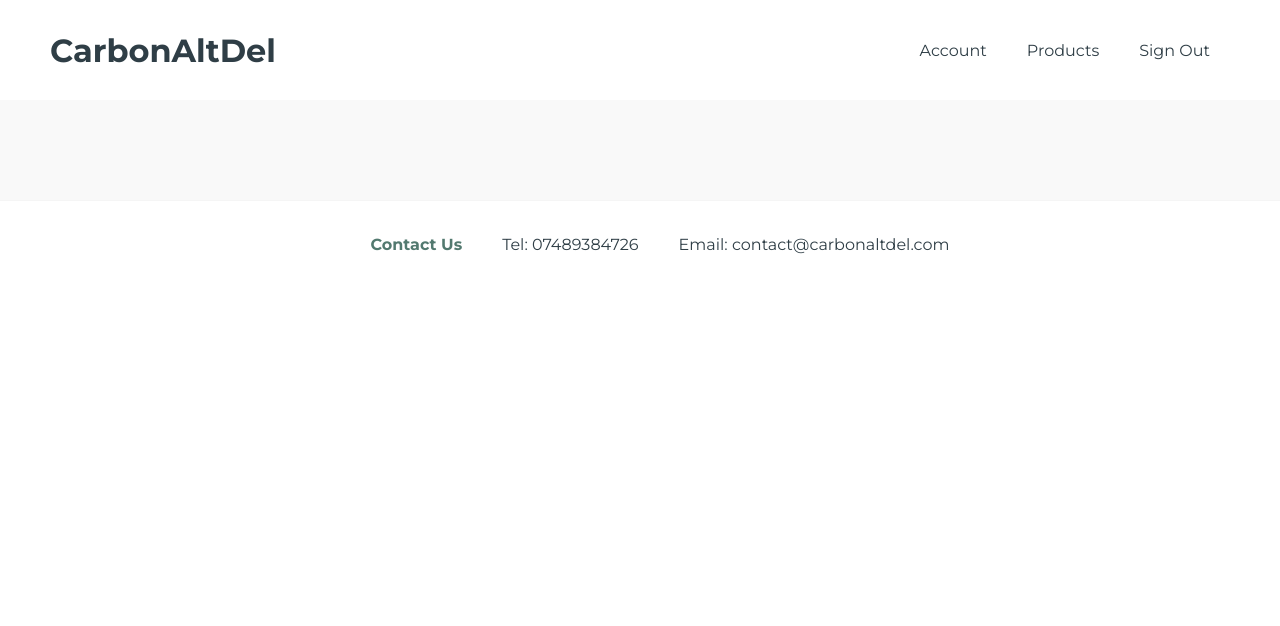
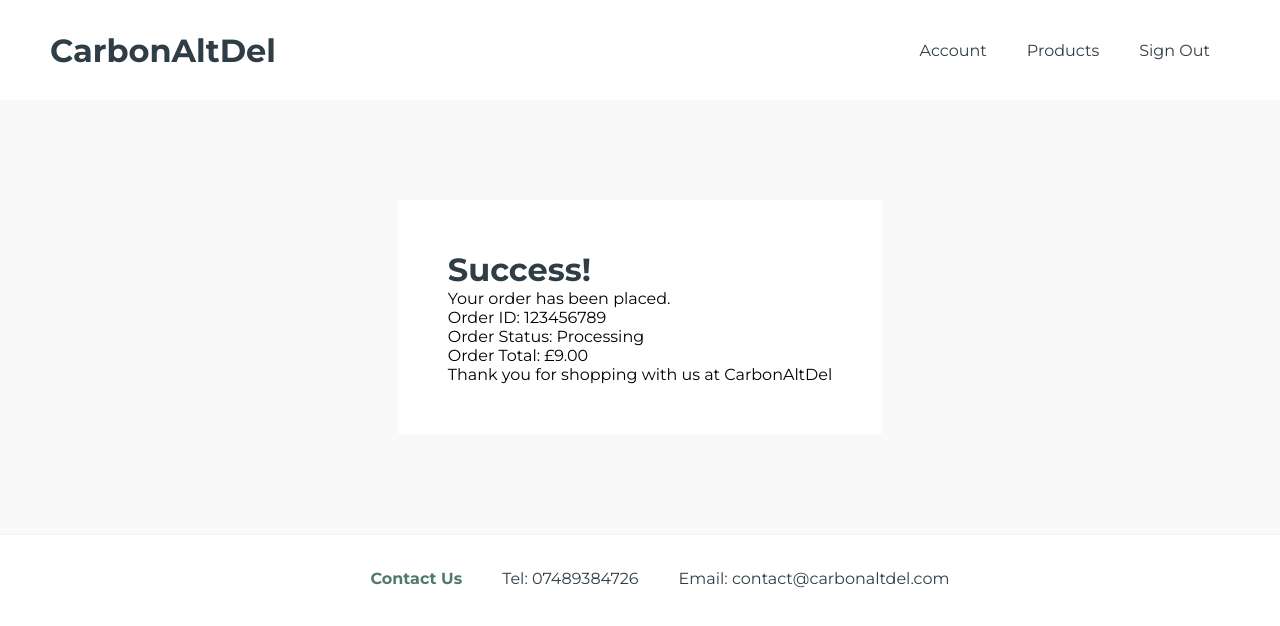
Before and after one commit to Fuwa-Kei/carbon-alt-del, a React (Create React App) app: page /checkout in a window 1280 px wide. Shown: the top 626 px of the page. Built offline with nearby package versions, Linux system fonts and the light colour scheme.

Commit message:
checkout confirmation page

```diff
--- a/src/App.css
+++ b/src/App.css
@@ -25,7 +25,3 @@ h1 {
   font-size: 36;
   color: var(--dark-color)
 }
-
-h4 {
-  padding: 0;
-}
--- a/src/App.js
+++ b/src/App.js
@@ -10,6 +10,7 @@ import Cart from './pages/cart/Cart';
 import Account from './pages/account/Account';
 import {ShopContextProvider} from './context/shop-context';
 import SingleProductPage from './pages/single/SingleProductPage';
+import OrderComplete from './pages/orderComplete/OrderComplete';
 
 function App() {
   return (
@@ -26,6 +27,7 @@ function App() {
       <Route path="/products" element={<Products />}>
         <Route path=":productId" element={<SingleProductPage />} /></Route>
       <Route path ="/account" element={<Account /> } />
+      <Route path ="/checkout" element={<OrderComplete />} />
       </Routes>
     </div>
       <Footer />
--- /dev/null
+++ b/src/pages/orderComplete/OrderComplete.js
@@ -0,0 +1,21 @@
+import React from 'react'
+import './orderComplete.css'
+
+function OrderComplete() {
+  return (
+    <div className="order-status-wrapper">
+
+    <div className="order-status-body">
+        <h1>Success!</h1>
+        <p>Your order has been placed.</p>
+        <p>Order ID: 123456789</p>
+        <p>Order Status: Processing</p>
+        <p>Order Total: £9.00</p>
+
+        <p>Thank you for shopping with us at CarbonAltDel</p>
+    </div>
+    </div>
+  )
+}
+
+export default OrderComplete
--- /dev/null
+++ b/src/pages/orderComplete/orderComplete.css
@@ -0,0 +1,13 @@
+.order-status-wrapper{
+    display: flex;
+    flex-direction: column;
+    align-items: center;
+}
+
+.order-status-body{
+    background-color: white;
+    margin-top: 100px;
+    padding: 50px;
+    font-family: 'Montserrat', sans-serif;
+
+}
```
